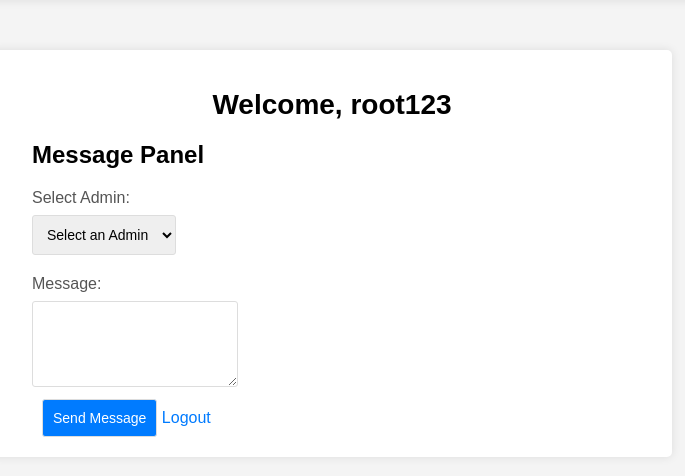
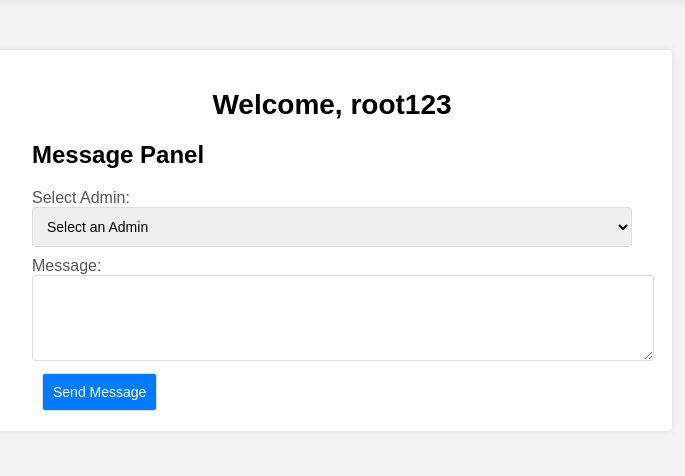
Before and after one commit to ptmp25/php-forum, a PHP site: page /contact.php in a window 1280 px wide. Shown: the part 38-514 px from the top of the page, without its empty margins (308-993 px from the left). Run offline with PHP 8.4, Linux system fonts and the light colour scheme; a user stored in the database is signed in; data comes from the database, SQL or seed files in the repository.

Commit message:
css update

```diff
--- a/account.php
+++ b/account.php
@@ -103,8 +103,7 @@ $user = $selectStmt->fetch(PDO::FETCH_ASSOC);
                 </div>
             <?php endif; ?>
             <form method="post" action="">
-                <label for="username">Username:</label>
-                <?php echo $user['username']; ?><br>
+                <label for="username">Username: <?php echo $user['username']; ?></label>
                 <label for="email">Email:</label>
                 <input type="email" name="newEmail" value="<?php echo $user['email']; ?>"><br>
                 <div class="submit-button">
@@ -135,7 +134,7 @@ $user = $selectStmt->fetch(PDO::FETCH_ASSOC);
                     <input type="password" name="confirmPassword"><br>
                 </div>
                 <div class="submit-button">
-                    <input type="submit" name="updatePassword" value="Update Password">
+                    <input type="submit" name="updatePassword" value="Update Password" style="width:150px">
                 </div>
             </form>
         </div>
--- a/contact.php
+++ b/contact.php
@@ -55,40 +55,55 @@ if ($_SERVER["REQUEST_METHOD"] === "POST" && isset($_POST["submit"])) {
 
 <!DOCTYPE html>
 <html>
+
 <head>
     <?php include("header.php") ?>
     <title>Message Panel</title>
 </head>
+
 <body>
     <div class="container">
-        <h1>Welcome, <?php echo $_SESSION["username"]; ?></h1>
+        <h1>Welcome,
+            <?php echo $_SESSION["username"]; ?>
+        </h1>
 
         <?php if (isset($success_message)): ?>
-            <div class="success-message"><?php echo $success_message; ?></div>
+            <div class="success-message">
+                <?php echo $success_message; ?>
+            </div>
         <?php endif; ?>
 
         <?php if (isset($error_message)): ?>
-            <div class="error-message"><?php echo $error_message; ?></div>
+            <div class="error-message">
+                <?php echo $error_message; ?>
+            </div>
         <?php endif; ?>
 
         <h2>Message Panel</h2>
 
         <form method="post" action="">
-            <label for="admin_select">Select Admin:</label>
-            <select name="admin_username" id="admin_select" required>
-                <option value="" disabled selected>Select an Admin</option>
-                <?php foreach ($admins as $admin): ?>
-                    <option value="<?php echo $admin['username']; ?>"><?php echo $admin['username']; ?></option>
-                <?php endforeach; ?>
-            </select>
 
-            <label for="message">Message:</label>
-            <textarea name="message" id="message" rows="4" required></textarea><br>
+            <div class="input-group">
+                <label for="admin_select">Select Admin:</label>
+                <select class="input-group" name="admin_username" id="admin_select" required>
+                    <option value="" disabled selected>Select an Admin</option>
+                    <?php foreach ($admins as $admin): ?>
+                        <option value="<?php echo $admin['username']; ?>">
+                            <?php echo $admin['username']; ?>
+                        </option>
+                    <?php endforeach; ?>
+                </select>
+            </div>
 
+            <div >
+                <label for="message">Message:</label>
+                <textarea class="input-group" name="message" id="message" rows="4" required></textarea><br>
+            </div>
             <input type="submit" name="submit" value="Send Message">
         </form>
 
-        <a href="logout.php">Logout</a>
+        <!-- <a href="logout.php">Logout</a> -->
     </div>
 </body>
+
 </html>
--- a/style.css
+++ b/style.css
@@ -201,7 +201,7 @@ h1, h2 {
 
 label {
     display: block;
-    margin-top: 20px;
+    margin-top: 10px;
     color: #555;
 }
 
@@ -274,6 +274,10 @@ img {
     text-align: center !important;
 }
 
+.submit-button input{
+    width: 150px;
+}
+
 .form-group{
     margin: 0 auto;
 }
@@ -289,3 +293,8 @@ img {
     text-decoration: none;
     color: black;
 }
+
+.input-group {
+    margin: 0 auto;
+    width: 100%;
+}
```
